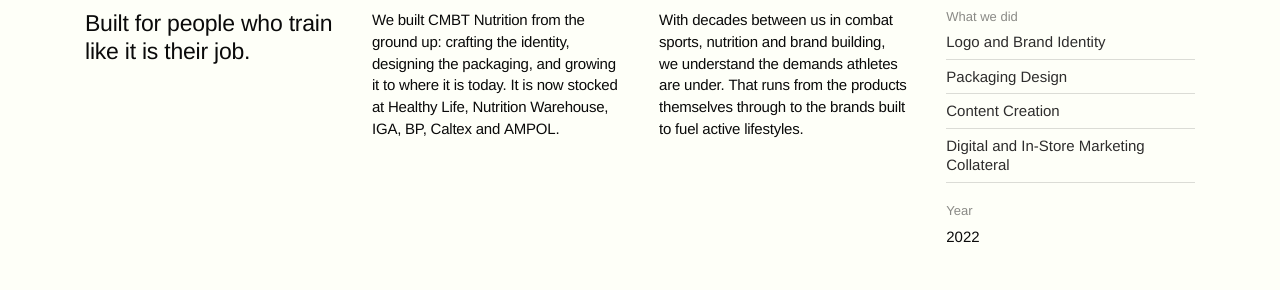
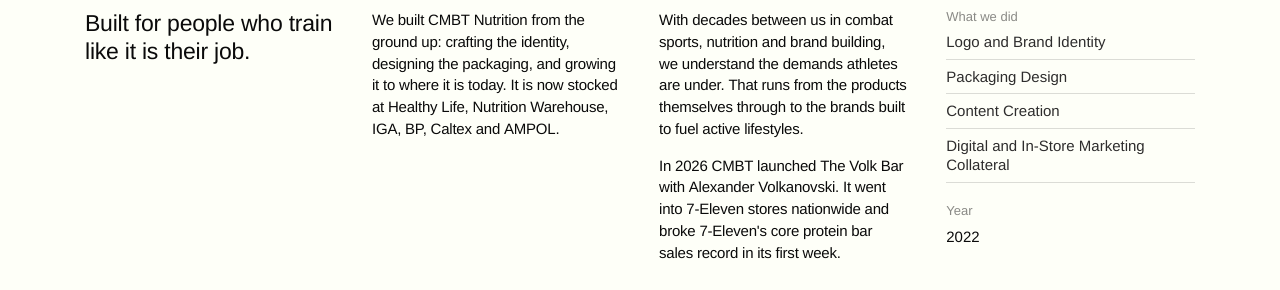
Before and after one commit to ThisIsPeriscoPe/good-apples-website-2.0, a plain HTML site: page work/cmbt.html in a window 1280 px wide. Shown: the part 435-725 px from the top of the page. Drawn offline with Linux system fonts and the light colour scheme.

Commit message:
CMBT copy: The Volk Bar and its 7-Eleven launch
Sourced from cmbt.com.au and CMBT's own posts (content/SOURCES.md).

Co-Authored-By: Claude Opus 5.5 <noreply@anthropic.com>

```diff
--- a/work/cmbt.html
+++ b/work/cmbt.html
@@ -95,6 +95,7 @@
                         <div class="ga-case-text px-fade-anim" data-delay=".2">
                             <p>We built CMBT Nutrition from the ground up: crafting the identity, designing the packaging, and growing it to where it is today. It is now stocked at Healthy Life, Nutrition Warehouse, IGA, BP, Caltex and AMPOL.</p>
                             <p>With decades between us in combat sports, nutrition and brand building, we understand the demands athletes are under. That runs from the products themselves through to the brands built to fuel active lifestyles.</p>
+                            <p>In 2026 CMBT launched The Volk Bar with Alexander Volkanovski. It went into 7-Eleven stores nationwide and broke 7-Eleven's core protein bar sales record in its first week.</p>
                         </div>
                         <aside class="ga-case-side">
                             <span class="ga-foot-label">What we did</span>
```
Also changed, not shown: 1 other file.
